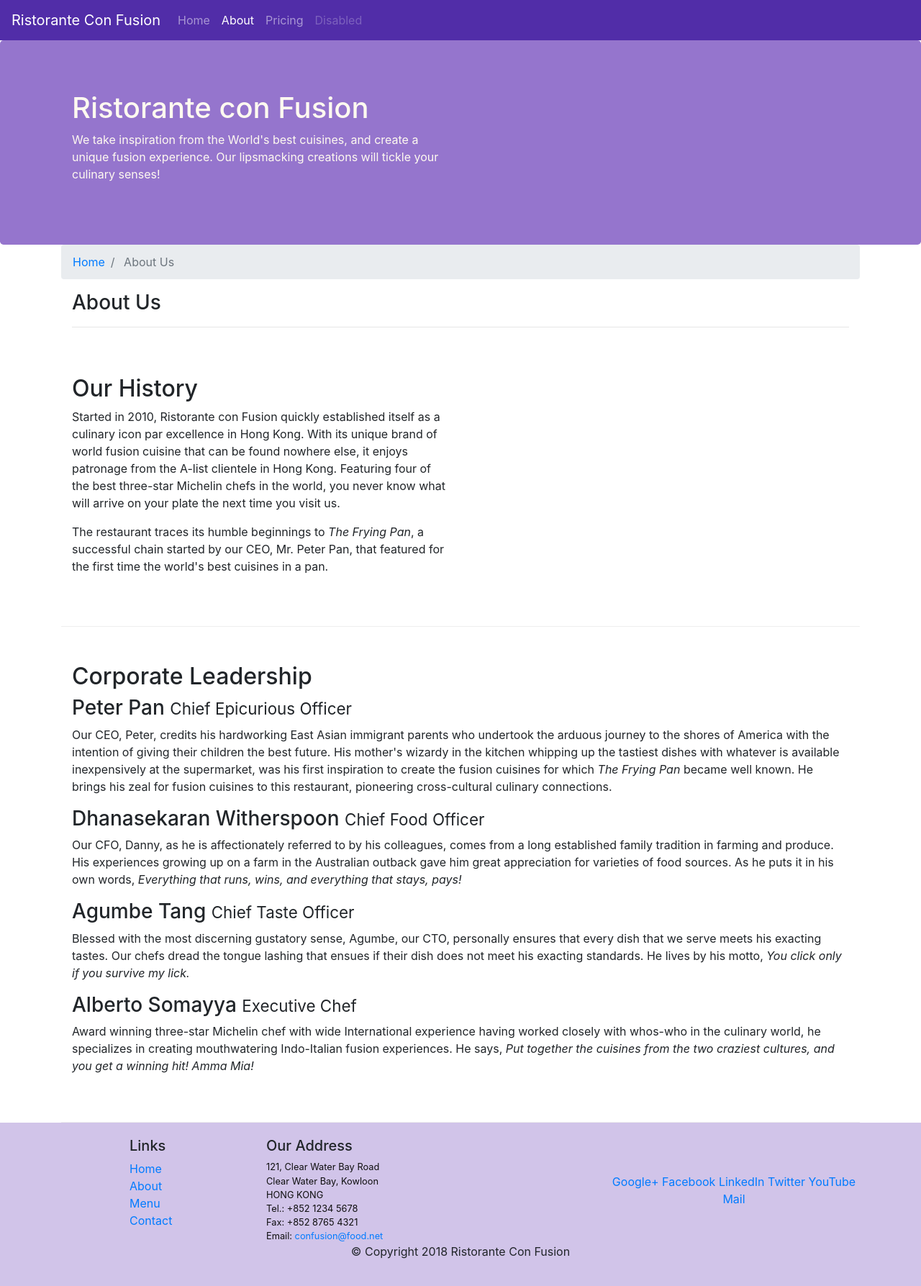
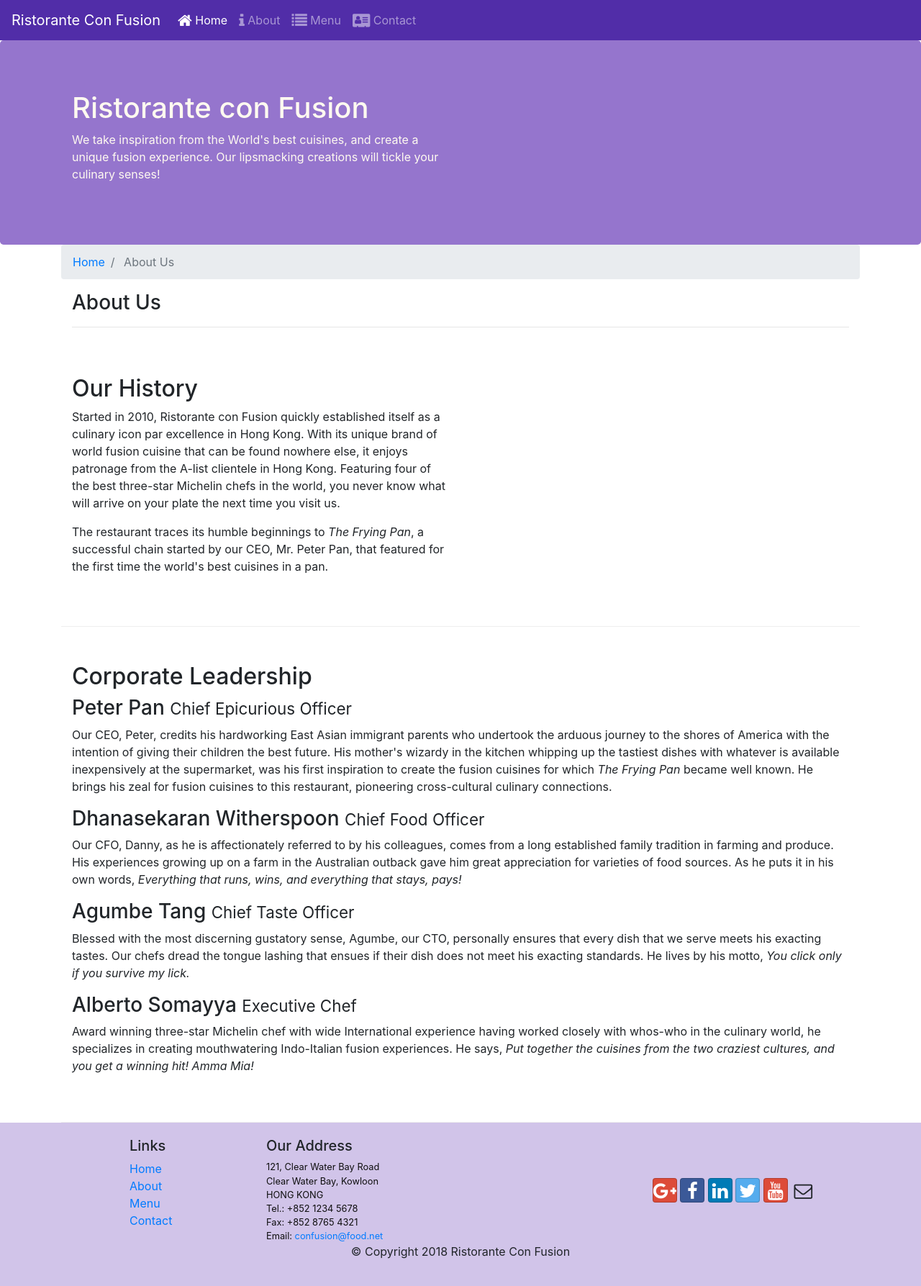
Before and after one commit to cgmerida/git-course, a website: page aboutus.html in a window 1280 px wide. Shown: the whole page at 72% size. Drawn offline with nearby package versions, Linux system fonts and the light colour scheme.

Commit message:
Bootstrap social icons

```diff
--- a/aboutus.html
+++ b/aboutus.html
@@ -8,6 +8,9 @@
     <meta http-equiv="X-UA-Compatible" content="ie=edge">
 
     <link rel="stylesheet" href="node_modules/bootstrap/dist/css/bootstrap.min.css">
+    <link rel="stylesheet" href="node_modules/font-awesome/css/font-awesome.min.css">
+    <link rel="stylesheet" href="node_modules/bootstrap-social/bootstrap-social.css">
+
     <link rel="stylesheet" href="css/styles.css">
 
     <title>Ristorante Con Fusion: About Us</title>
@@ -23,17 +26,17 @@
         <a class="navbar-brand" href="./index.html">Ristorante Con Fusion</a>
         <div class="collapse navbar-collapse" id="navbarNav">
             <ul class="navbar-nav">
-                <li class="nav-item">
-                    <a class="nav-link" href="./index.html">Home <span class="sr-only">(current)</span></a>
-                </li>
                 <li class="nav-item active">
-                    <a href="./aboutus.html" class="nav-link">About</a>
+                    <a class="nav-link" href="#"><i class="fa fa-home fa-lg"></i> Home</a>
                 </li>
                 <li class="nav-item">
-                    <a class="nav-link" href="#">Pricing</a>
+                    <a href="./aboutus.html" class="nav-link"><i class="fa fa-info fa-lg"></i> About</a>
                 </li>
                 <li class="nav-item">
-                    <a class="nav-link disabled" href="#">Disabled</a>
+                    <a class="nav-link" href="#"><i class="fa fa-list fa-lg"></i> Menu</a>
+                </li>
+                <li class="nav-item">
+                    <a class="nav-link" href="#"><i class="fa fa-address-card fa-lg"></i> Contact</a>
                 </li>
             </ul>
         </div>
@@ -129,14 +132,14 @@
 		           </address>
                 </div>
                 <div class="col-12 col-sm-4 align-self-center">
-                    <div class="text-center">
-                        <a href="http://google.com/+">Google+</a>
-                        <a href="http://www.facebook.com/profile.php?id=">Facebook</a>
-                        <a href="http://www.linkedin.com/in/">LinkedIn</a>
-                        <a href="http://twitter.com/">Twitter</a>
-                        <a href="http://youtube.com/">YouTube</a>
-                        <a href="mailto:">Mail</a>
-                    </div>
+					<div class="text-center">
+						<a class="btn btn-social-icon btn-google" href="http://google.com/+"><i class="fa fa-google-plus fa-lg"></i></a>
+						<a class="btn btn-social-icon btn-facebook" href="http://www.facebook.com/profile.php?id="><i class="fa fa-facebook fa-lg"></i></a>
+						<a class="btn btn-social-icon btn-linkedin" href="http://www.linkedin.com/in/"><i class="fa fa-linkedin fa-lg"></i></a>
+						<a class="btn btn-social-icon btn-twitter" href="http://twitter.com/"><i class="fa fa-twitter fa-lg"></i></a>
+						<a class="btn btn-social-icon btn-google" href="http://youtube.com/"><i class="fa fa-youtube fa-lg"></i></a>
+						<a class="btn btn-social-icon" href="mailto:"><i class="fa fa-envelope-o fa-lg"></i></a>
+					</div>
                 </div>
            </div>
            <div class="row justify-content-center">
--- a/package.json
+++ b/package.json
@@ -23,6 +23,8 @@
   },
   "dependencies": {
     "bootstrap": "^4.3.1",
+    "bootstrap-social": "^5.1.1",
+    "font-awesome": "^4.7.0",
     "jquery": "^3.4.1",
     "popper.js": "^1.15.0"
   }
```
Also changed, not shown: index.html (+15 -13 lines), 1 other file.
